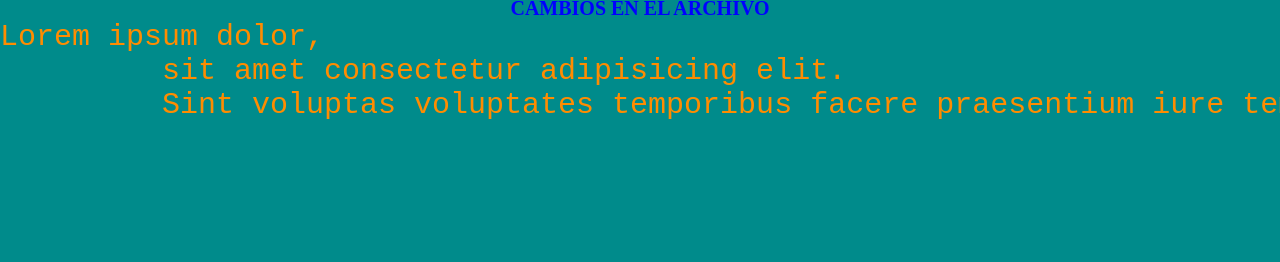
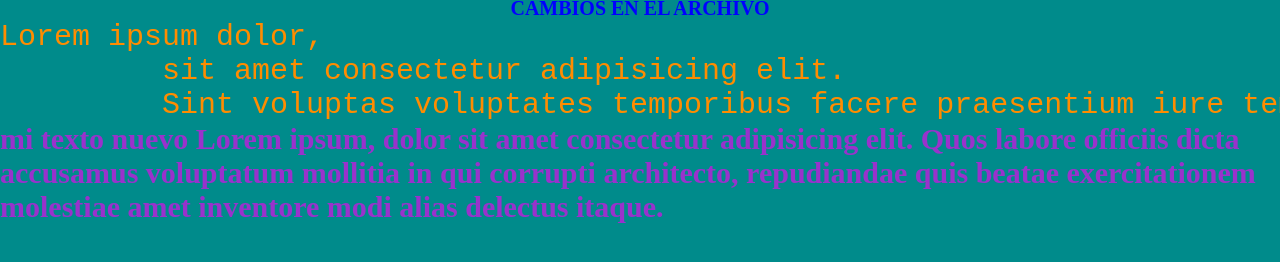
Before and after one commit to Santiagob89/Santiagob89, a plain HTML site: page index.html in a window 1280 px wide. Shown: the part 58-320 px from the top of the page. Drawn offline with Linux system fonts and the light colour scheme.

Commit message:
Agrego un h6

```diff
--- a/estilos.css
+++ b/estilos.css
@@ -26,3 +26,8 @@ pre{
     color: darkorange;
     font-size: 30px;
 }
+
+h6{
+    color: darkorchid;
+    font-size: 30px;
+}
--- a/index.html
+++ b/index.html
@@ -18,6 +18,7 @@
          sit amet consectetur adipisicing elit.
          Sint voluptas voluptates temporibus facere praesentium iure tempore nam corrupti veritatis unde ab voluptatibus, voluptatum architecto minus! Tempora ex accusamus magni nostrum, quos a quam. Dolores sunt ab blanditiis laborum, adipisci officia cum, minus rem iste earum ex, dolore ea natus mollitia.</pre>
 
+         <h6> mi texto nuevo Lorem ipsum, dolor sit amet consectetur adipisicing elit. Quos labore officiis dicta accusamus voluptatum mollitia in qui corrupti architecto, repudiandae quis beatae exercitationem molestiae amet inventore modi alias delectus itaque.</h6>
 
 </body>
 
```
